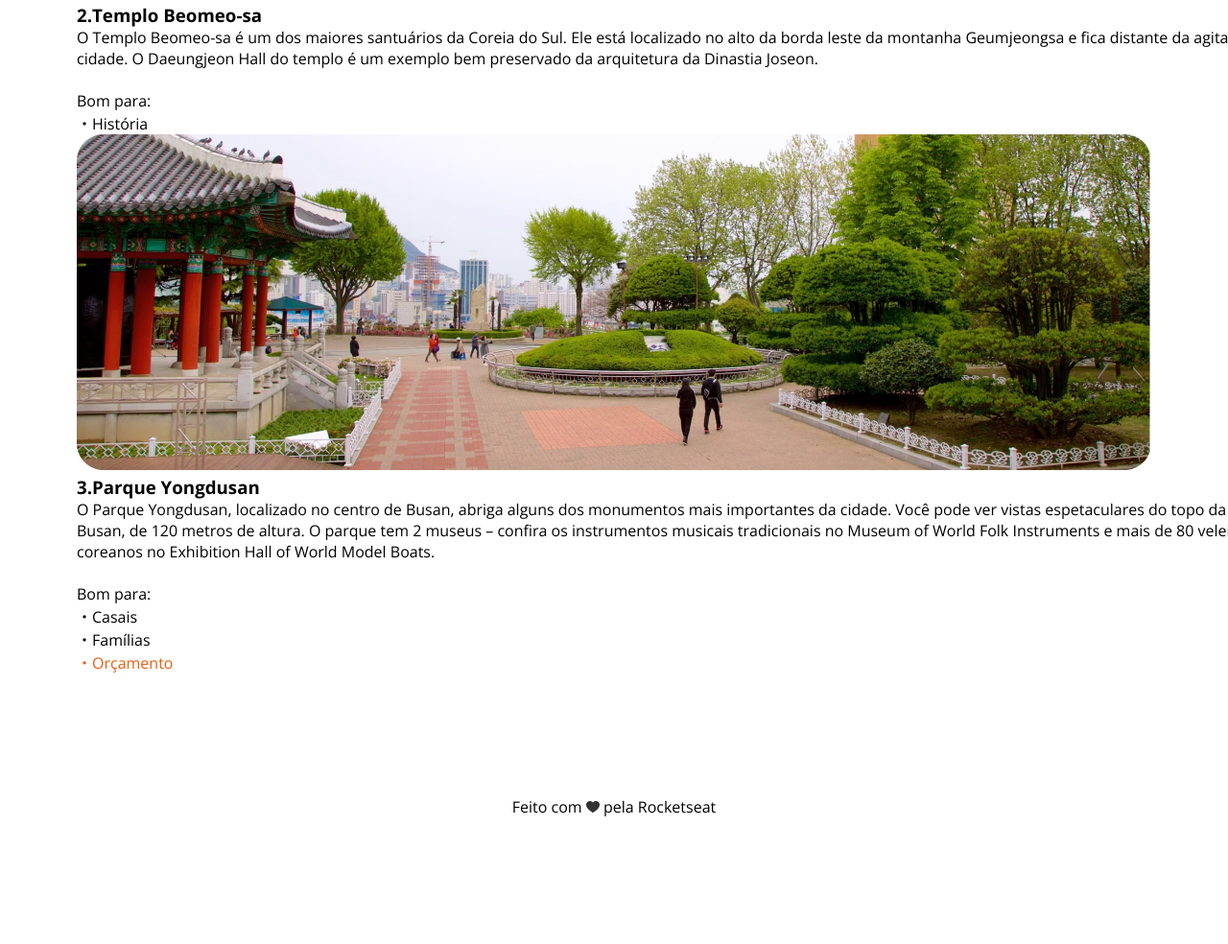
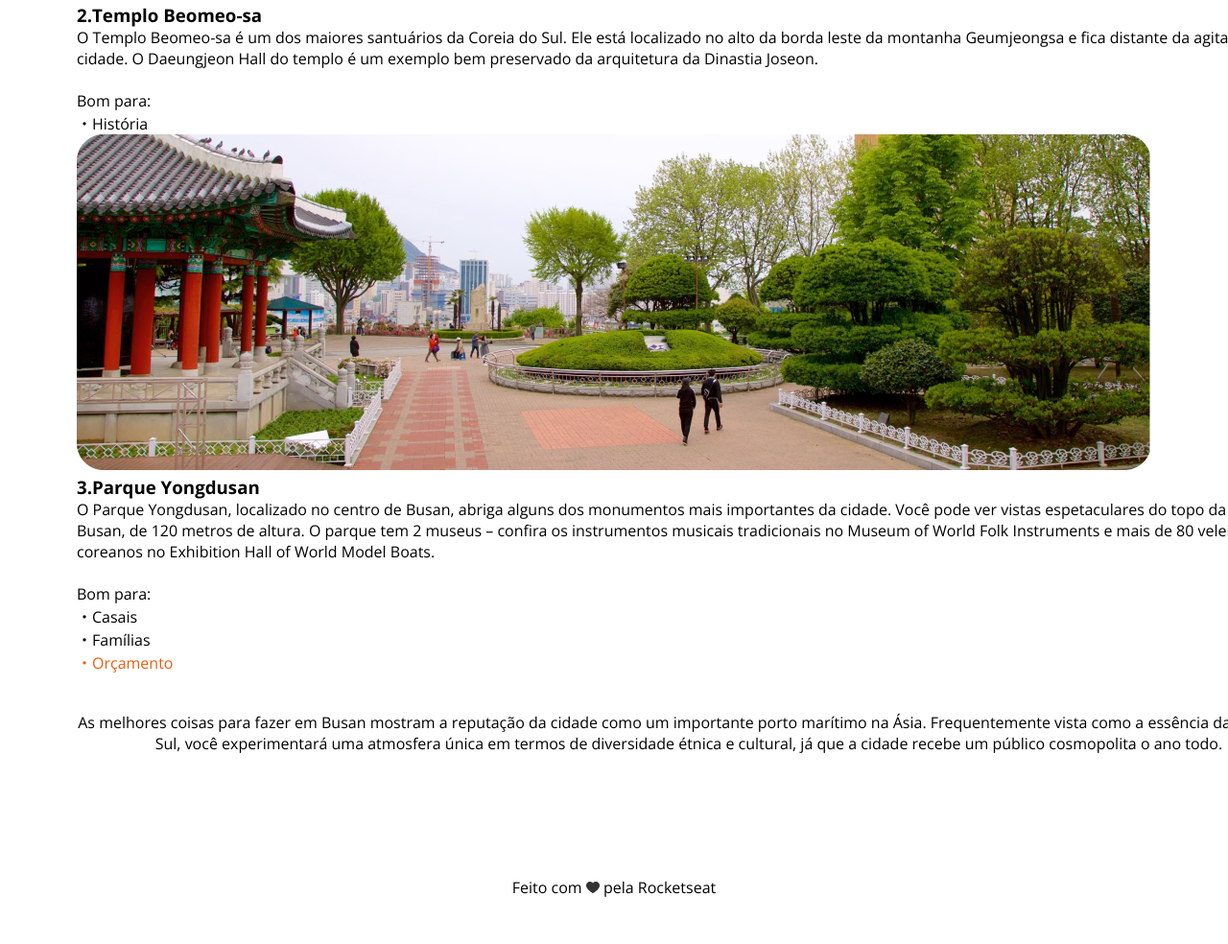
Before and after one commit to theusousa/local-turistico, a plain HTML site: page index.HTML in a window 1280 px wide. Shown: the part 1935-2919 px from the top of the page at 96% size. Before the commit the page ends 2835 px from the top, so only its background shows below. Drawn offline with nearby package versions, Linux system fonts and the light colour scheme.

Commit message:
atualizando o footer

```diff
--- a/index.HTML
+++ b/index.HTML
@@ -55,6 +55,7 @@
         <span>・Orçamento</span>
       </p>
     </section>
+    <p class="final">As melhores coisas para fazer em Busan mostram a reputação da cidade como um importante porto marítimo na Ásia. Frequentemente vista como a essência da Coreia do Sul, você experimentará uma atmosfera única em termos de diversidade étnica e cultural, já que a cidade recebe um público cosmopolita o ano todo. </p>
   </div>
   <footer>Feito com <img src="assent/coraçao.jpg" alt=""> pela Rocketseat</footer>
 </body>
--- a/style.css
+++ b/style.css
@@ -40,6 +40,10 @@ body img{
   font-style: italic;
   font-size: 16px;
 }
+.final{
+  padding-top: 40px;
+  text-align: center;
+}
 
 footer{
   color: black;
```
